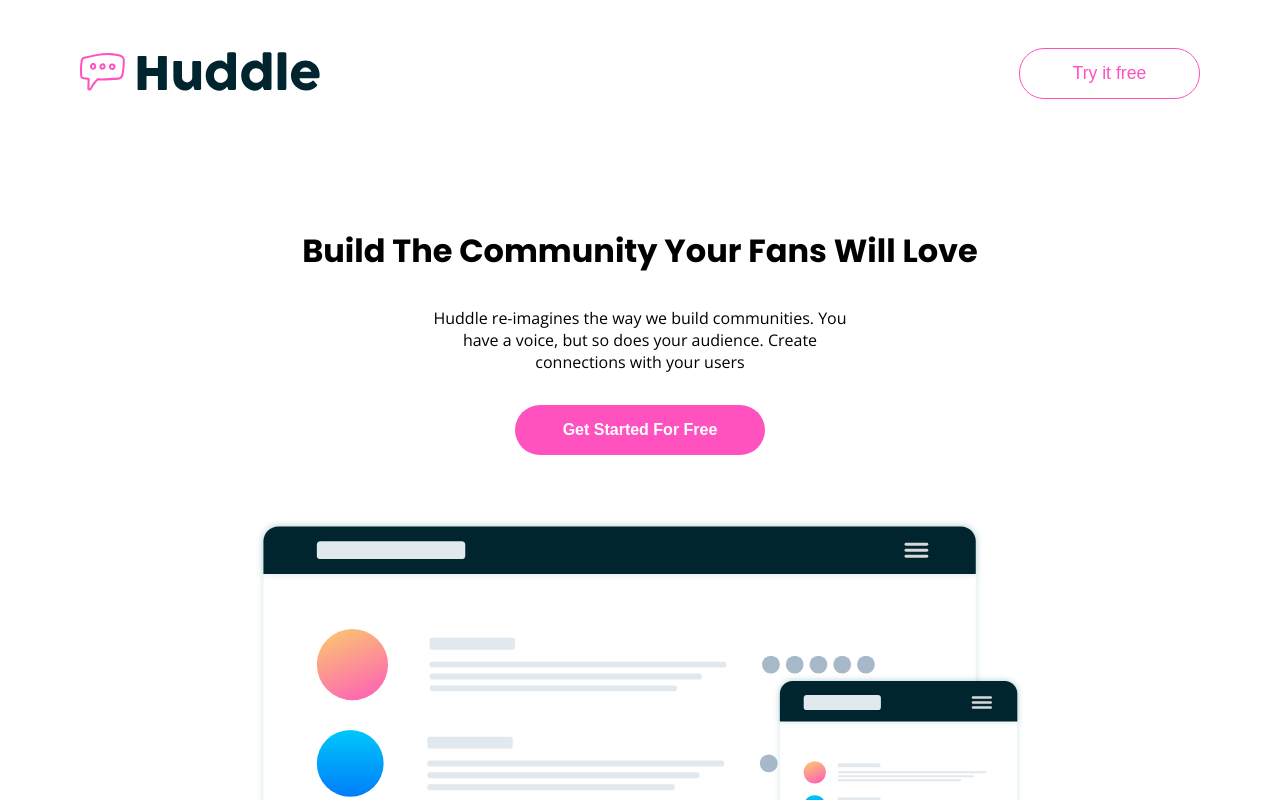
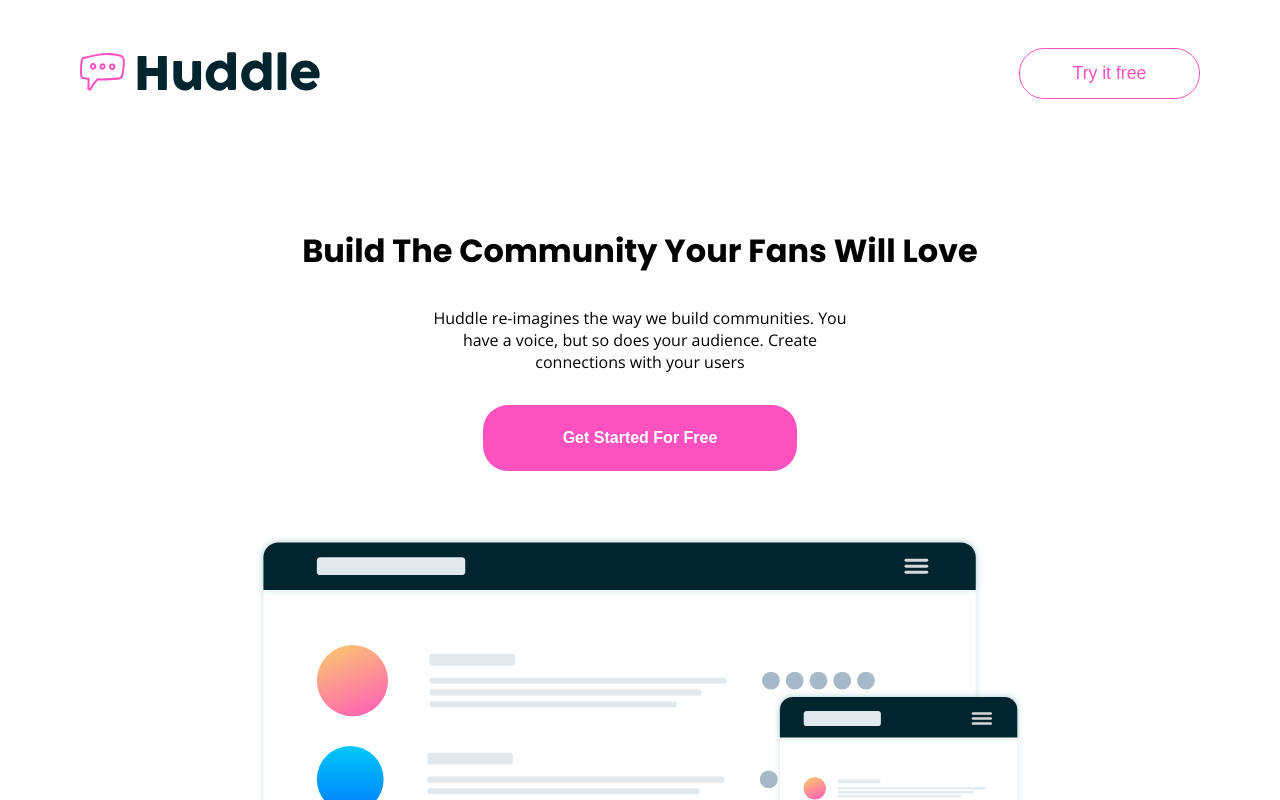
Before and after one commit to FelipeFama/huddle-landing-page-with-curved-sections, a React (Vite) app: page / in a window 1280 px wide. Shown: the top 800 px of the page. Built offline with nearby package versions, Linux system fonts and the light colour scheme.

Commit message:
Update styles

```diff
--- a/src/components/SignUp/style.sass
+++ b/src/components/SignUp/style.sass
@@ -9,6 +9,7 @@
     -webkit-box-pack: center
     text-align: center
     min-height: 50vh
+    margin-bottom: 2rem
     @media screen and (max-width: 65rem)
         min-height: 20vh
     h1
--- a/src/styles/mixins.sass
+++ b/src/styles/mixins.sass
@@ -30,7 +30,7 @@
     cursor: pointer
     font-size: 1rem
     font-weight: 600
-    padding: 1em 3em
+    padding: 1.5em 5em
     border: none
     transition: 0.5s ease-in-out
     &:hover
```
